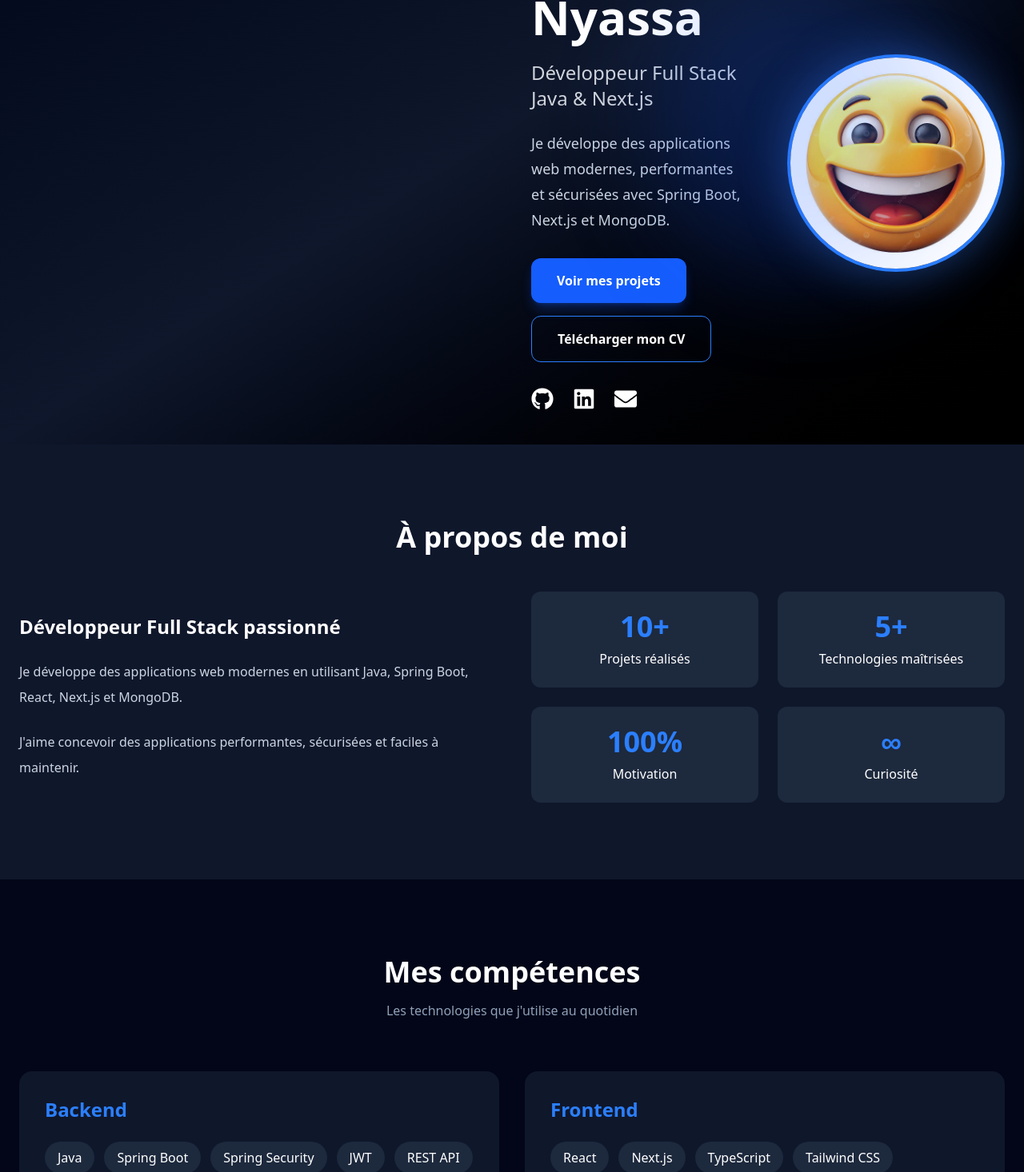
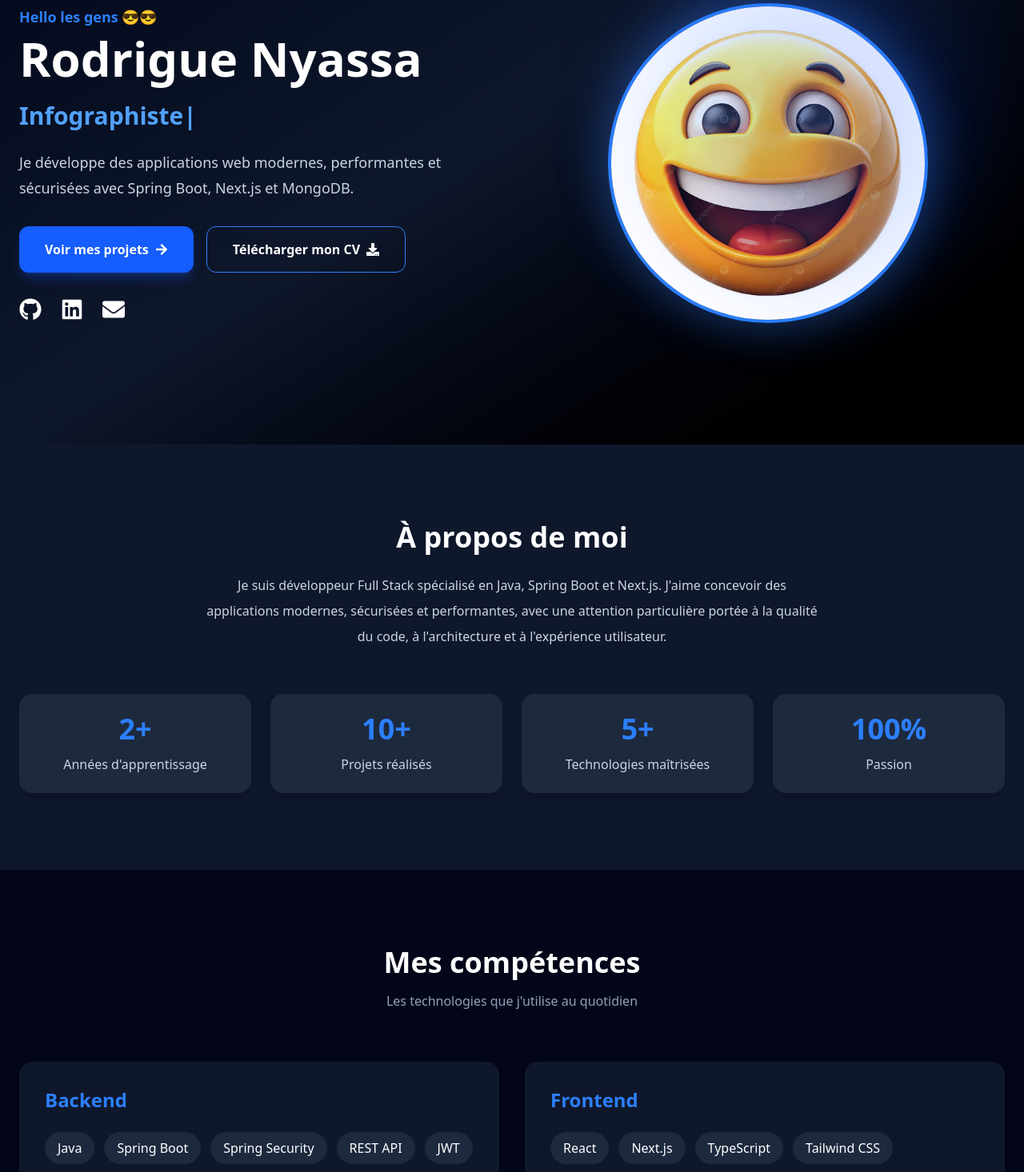
Before and after one commit to nyassarodrigue/portfolio, a Next.js app: page / in a window 1280 px wide. Shown: the part 244-1710 px from the top of the page at 80% size. Built offline with nearby package versions, Linux system fonts and the light colour scheme.

Commit message:
fix/features

```diff
--- /dev/null
+++ b/app/api/contact/route.ts
@@ -0,0 +1,36 @@
+import { NextResponse } from "next/server";
+import { Resend } from "resend";
+
+const resend = new Resend(process.env.RESEND_API_KEY);
+
+export async function POST(req: Request) {
+  try {
+    const { name, email, subject, message } = await req.json();
+
+    const data = await resend.emails.send({
+      from: "Portfolio <contact@tonportfolio.com>",
+      to: ["nyassarodrigue3@gmail.com"],
+      subject: subject || "Nouveau message depuis votre portfolio",
+      html: `
+        <h2>Nouveau message</h2>
+
+        <p><strong>Nom :</strong> ${name}</p>
+        <p><strong>Email :</strong> ${email}</p>
+        <p><strong>Sujet :</strong> ${subject}</p>
+
+        <hr />
+
+        <p>${message}</p>
+      `,
+    });
+
+    return NextResponse.json(data);
+  } catch (error) {
+    console.error(error);
+
+    return NextResponse.json(
+      { error: "Erreur lors de l'envoi de l'email." },
+      { status: 500 },
+    );
+  }
+}
--- a/app/layout.tsx
+++ b/app/layout.tsx
@@ -3,6 +3,7 @@ import { Geist, Geist_Mono } from "next/font/google";
 import "./globals.css";
 import Footer from "@/components/Footer";
 import Navbar from "@/components/Navbar";
+import Providers from "@/components/ThemeProvider";
 
 export const metadata = {
   title: "Rodrigue Nyassa | Full Stack Java Developer",
@@ -30,11 +31,13 @@ export default function RootLayout({
 }>) {
   return (
     <html
-      lang="fr"
       className={`${geistSans.variable} ${geistMono.variable} h-full antialiased`}
     >
-
-      <body className="min-h-full flex flex-col">{children}</body>
+      <body className="min-h-full flex flex-col">
+        <Providers>
+          {children}
+          </Providers>
+          </body>
 
     </html>
   );
--- a/components/About.tsx
+++ b/components/About.tsx
@@ -1,50 +1,57 @@
+"use client";
+
+import FadeIn from "./FadeIn";
+
+const stats = [
+  {
+    value: "2+",
+    label: "Années d'apprentissage",
+  },
+  {
+    value: "10+",
+    label: "Projets réalisés",
+  },
+  {
+    value: "5+",
+    label: "Technologies maîtrisées",
+  },
+  {
+    value: "100%",
+    label: "Passion",
+  },
+];
+
 export default function About() {
   return (
     <section id="about" className="bg-slate-900 text-white py-24">
       <div className="max-w-7xl mx-auto px-6">
-        <h2 className="text-4xl font-bold text-center mb-12">
-          À propos de moi
-        </h2>
+        <FadeIn>
+          <h2 className="text-4xl font-bold text-center mb-6">
+            À propos de moi
+          </h2>
 
-        <div className="grid md:grid-cols-2 gap-12 items-center">
-          <div>
-            <h3 className="text-2xl font-semibold mb-6">
-              Développeur Full Stack passionné
-            </h3>
+          <p className="text-center text-slate-300 max-w-3xl mx-auto leading-8">
+            Je suis développeur Full Stack spécialisé en Java, Spring Boot et
+            Next.js. J'aime concevoir des applications modernes, sécurisées et
+            performantes, avec une attention particulière portée à la qualité du
+            code, à l'architecture et à l'expérience utilisateur.
+          </p>
 
-            <p className="text-slate-300 leading-8 mb-6">
-              Je développe des applications web modernes en utilisant Java,
-              Spring Boot, React, Next.js et MongoDB.
-            </p>
+          <div className="grid grid-cols-2 md:grid-cols-4 gap-6 mt-14">
+            {stats.map((stat) => (
+              <div
+                key={stat.label}
+                className="rounded-2xl bg-slate-800 p-6 text-center shadow-lg hover:-translate-y-2 hover:shadow-blue-500/20 transition-all duration-300"
+              >
+                <h3 className="text-4xl font-bold text-blue-500">
+                  {stat.value}
+                </h3>
 
-            <p className="text-slate-300 leading-8">
-              J'aime concevoir des applications performantes, sécurisées et
-              faciles à maintenir.
-            </p>
+                <p className="mt-3 text-slate-300">{stat.label}</p>
+              </div>
+            ))}
           </div>
-
-          <div className="grid grid-cols-2 gap-6">
-            <div className="bg-slate-800 p-6 rounded-xl text-center">
-              <h3 className="text-4xl font-bold text-blue-500">10+</h3>
-              <p className="mt-2">Projets réalisés</p>
-            </div>
-
-            <div className="bg-slate-800 p-6 rounded-xl text-center">
-              <h3 className="text-4xl font-bold text-blue-500">5+</h3>
-              <p className="mt-2">Technologies maîtrisées</p>
-            </div>
-
-            <div className="bg-slate-800 p-6 rounded-xl text-center">
-              <h3 className="text-4xl font-bold text-blue-500">100%</h3>
-              <p className="mt-2">Motivation</p>
-            </div>
-
-            <div className="bg-slate-800 p-6 rounded-xl text-center">
-              <h3 className="text-4xl font-bold text-blue-500">∞</h3>
-              <p className="mt-2">Curiosité</p>
-            </div>
-          </div>
-        </div>
+        </FadeIn>
       </div>
     </section>
   );
--- /dev/null
+++ b/components/FadeIn.tsx
@@ -0,0 +1,21 @@
+"use client";
+
+import { motion } from "framer-motion";
+import { ReactNode } from "react";
+
+type FadeInProps = {
+  children: ReactNode;
+};
+
+export default function FadeIn({ children }: FadeInProps) {
+  return (
+    <motion.div
+      initial={{ opacity: 0, y: 40 }}
+      whileInView={{ opacity: 1, y: 0 }}
+      viewport={{ once: true, amount: 0.2 }}
+      transition={{ duration: 0.6 }}
+    >
+      {children}
+    </motion.div>
+  );
+}
--- a/components/Header.tsx
+++ b/components/Header.tsx
@@ -1,4 +1,4 @@
-import React from 'react'
+import ThemeToggle from "./ThemeToggle";
 
 export default function Header() {
   return (
--- a/components/Hero.tsx
+++ b/components/Hero.tsx
@@ -3,6 +3,9 @@
 import Image from "next/image";
 import { motion } from "framer-motion";
 import { FaGithub, FaLinkedin, FaEnvelope } from "react-icons/fa";
+import { TypeAnimation } from "react-type-animation";
+import { FaArrowRight } from "react-icons/fa";
+import { FaDownload } from "react-icons/fa";
 
 export default function Hero() {
   return (
@@ -11,7 +14,7 @@ export default function Hero() {
       className="relative min-h-screen flex items-center overflow-hidden bg-gradient-to-br from-slate-950 via-slate-900 to-black text-white pt-24"
     >
       <div className="absolute top-1/2 right-20 h-96 w-96 -translate-y-1/2 rounded-full bg-blue-600/20 blur-3xl"></div>
-      <div className="relative z-10 max-w-7xl mx-auto px-6 w-full"></div>
+
       <div className="max-w-7xl mx-auto px-6 w-full">
         <div className="grid md:grid-cols-2 gap-12 items-center">
           {/* Partie gauche */}
@@ -28,8 +31,27 @@ export default function Hero() {
               Rodrigue Nyassa
             </h1>
 
-            <h2 className="text-2xl text-gray-300 mb-6">
-              Développeur Full Stack Java & Next.js
+            <h2 className="text-2xl md:text-3xl font-semibold text-blue-400 mb-6">
+              <TypeAnimation
+                sequence={[
+
+                  "Développeur Java",
+                  2000,
+                  "Infographiste",
+                  2000,
+                  "Développeur Spring Boot",
+                  2000,
+                  "Développeur Next.js",
+                  2000,
+                  "Développeur Full Stack",
+                  2000,
+                  "Monteur vidéo VFX",
+                  2000,
+                ]}
+                wrapper="span"
+                speed={50}
+                repeat={Infinity}
+              />
             </h2>
 
             <p className="text-lg text-slate-300 leading-8 mb-8 max-w-xl">
@@ -41,16 +63,18 @@ export default function Hero() {
             <div className="flex flex-wrap gap-4 mb-8">
               <a
                 href="#projects"
-                className="rounded-xl bg-blue-600 px-8 py-4 font-semibold shadow-lg shadow-blue-600/30 transition-all duration-300 hover:-translate-y-1 hover:bg-blue-700"
+                className="flex items-center gap-2 rounded-xl bg-blue-600 px-8 py-4 font-semibold shadow-lg shadow-blue-600/30 transition-all duration-300 hover:-translate-y-1 hover:bg-blue-700"
               >
                 Voir mes projets
+                <FaArrowRight />
               </a>
 
               <a
                 href="/cv.pdf"
-                className="rounded-xl border border-blue-500 px-8 py-4 font-semibold transition-all duration-300 hover:bg-blue-500"
+                className="flex items-center gap-2 rounded-xl border border-blue-500 px-8 py-4 font-semibold transition-all duration-300 hover:bg-blue-500"
               >
                 Télécharger mon CV
+                <FaDownload />
               </a>
             </div>
 
@@ -75,7 +99,7 @@ export default function Hero() {
               </a>
 
               <a
-                href="nyassarodrigue3@email.com"
+                href="mailto:nyassarodrigue3@email.com"
                 className="hover:text-blue-500 transition"
               >
                 <FaEnvelope size={28} />
--- /dev/null
+++ b/components/ThemeProvider.tsx
@@ -0,0 +1,12 @@
+"use client";
+
+import { ThemeProvider } from "next-themes";
+import { ReactNode } from "react";
+
+export default function Providers({ children }: { children: ReactNode }) {
+  return (
+    <ThemeProvider attribute="class" defaultTheme="dark" enableSystem>
+      {children}
+    </ThemeProvider>
+  );
+}
--- /dev/null
+++ b/components/ThemeToggle.tsx
@@ -0,0 +1,17 @@
+"use client";
+
+import { useTheme } from "next-themes";
+import { FaMoon, FaSun } from "react-icons/fa";
+
+export default function ThemeToggle() {
+  const { theme, setTheme } = useTheme();
+
+  return (
+    <button
+      onClick={() => setTheme(theme === "dark" ? "light" : "dark")}
+      className="rounded-full bg-slate-800 p-3 text-white transition hover:scale-110"
+    >
+      {theme === "dark" ? <FaSun /> : <FaMoon />}
+    </button>
+  );
+}
--- a/data/projects.ts
+++ b/data/projects.ts
@@ -1,4 +1,4 @@
-import { Project } from "@/types/project";
+import {Project} from "@/type/Project";
 
 export const projects: Project[] = [
   {
--- a/data/skills.ts
+++ b/data/skills.ts
@@ -1,19 +1,16 @@
 export const skills = [
   {
     category: "Backend",
-    technologies: ["Java", "Spring Boot", "Spring Security", "JWT", "REST API"],
+    technologies: ["Java", "Spring Boot", "Spring Security", "REST API", "JWT"],
   },
-
   {
     category: "Frontend",
     technologies: ["React", "Next.js", "TypeScript", "Tailwind CSS"],
   },
-
   {
     category: "Base de données",
     technologies: ["MongoDB", "MySQL"],
   },
-
   {
     category: "Outils",
     technologies: ["Git", "GitHub", "Docker", "Postman", "IntelliJ IDEA"],
--- a/package.json
+++ b/package.json
@@ -12,9 +12,12 @@
     "framer-motion": "^12.42.2",
     "lucide-react": "^1.24.0",
     "next": "16.2.10",
+    "next-themes": "^0.4.6",
     "react": "19.2.4",
     "react-dom": "19.2.4",
-    "react-icons": "^5.7.0"
+    "react-icons": "^5.7.0",
+    "react-type-animation": "^3.2.0",
+    "resend": "^6.17.2"
   },
   "devDependencies": {
     "@tailwindcss/postcss": "^4",
```
Also changed, not shown: components/Contact.tsx (+100 -11 lines), 1 other file (tests, documents, lock files or other folders).
